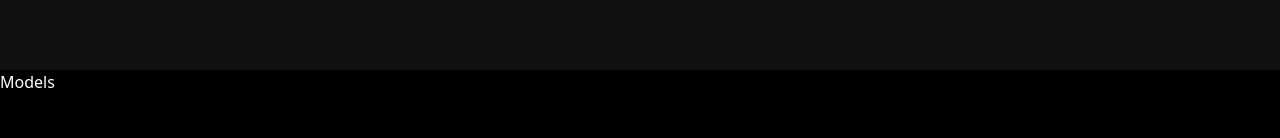
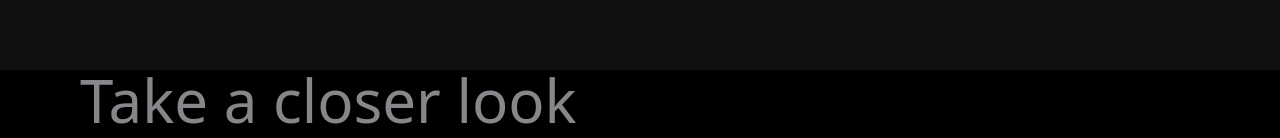
Before and after one commit to Cyanidebob0/iPhone-project, a React (Vite) app: page / in a window 1280 px wide. Shown: the part 1750-1888 px from the top of the page. Before the commit the page ends 1844 px from the top, so only its background shows below. Built offline with nearby package versions, Linux system fonts and the light colour scheme.

Commit message:
models updated

```diff
--- a/src/components/Models.jsx
+++ b/src/components/Models.jsx
@@ -1,8 +1,22 @@
+import { useGSAP } from '@gsap/react'
 import React from 'react'
+import gsap from 'gsap'
 
 const Models = () => {
+  useGSAP(()=>{
+    gsap.to("#heading",{
+      opacity:1,
+      y:0,
+    })
+  },[])
   return (
-    <div>Models</div>
+    <section className='common-paddign'>
+      <div className='screen-max-width'>
+        <h1 id="heading" className='section-heading'>
+          Take a closer look
+        </h1>
+      </div>
+    </section>
   )
 }
 
```
